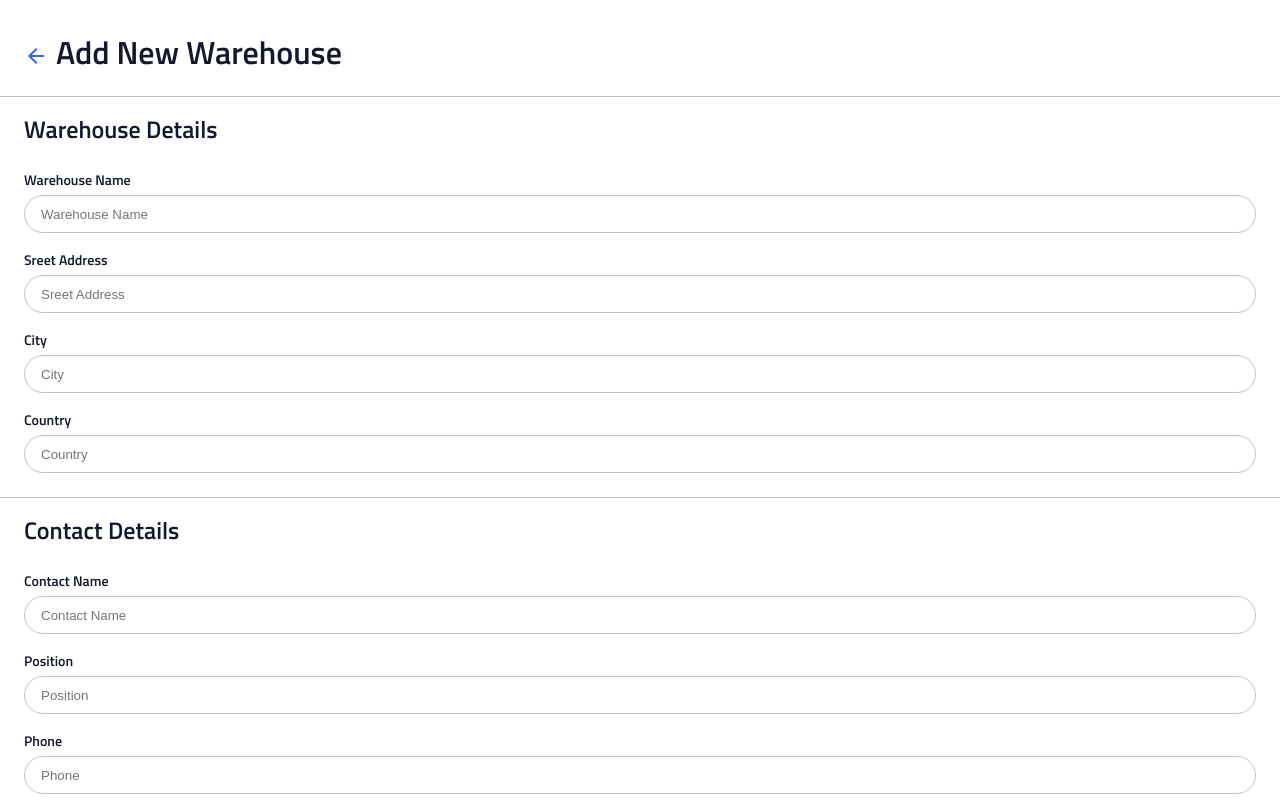
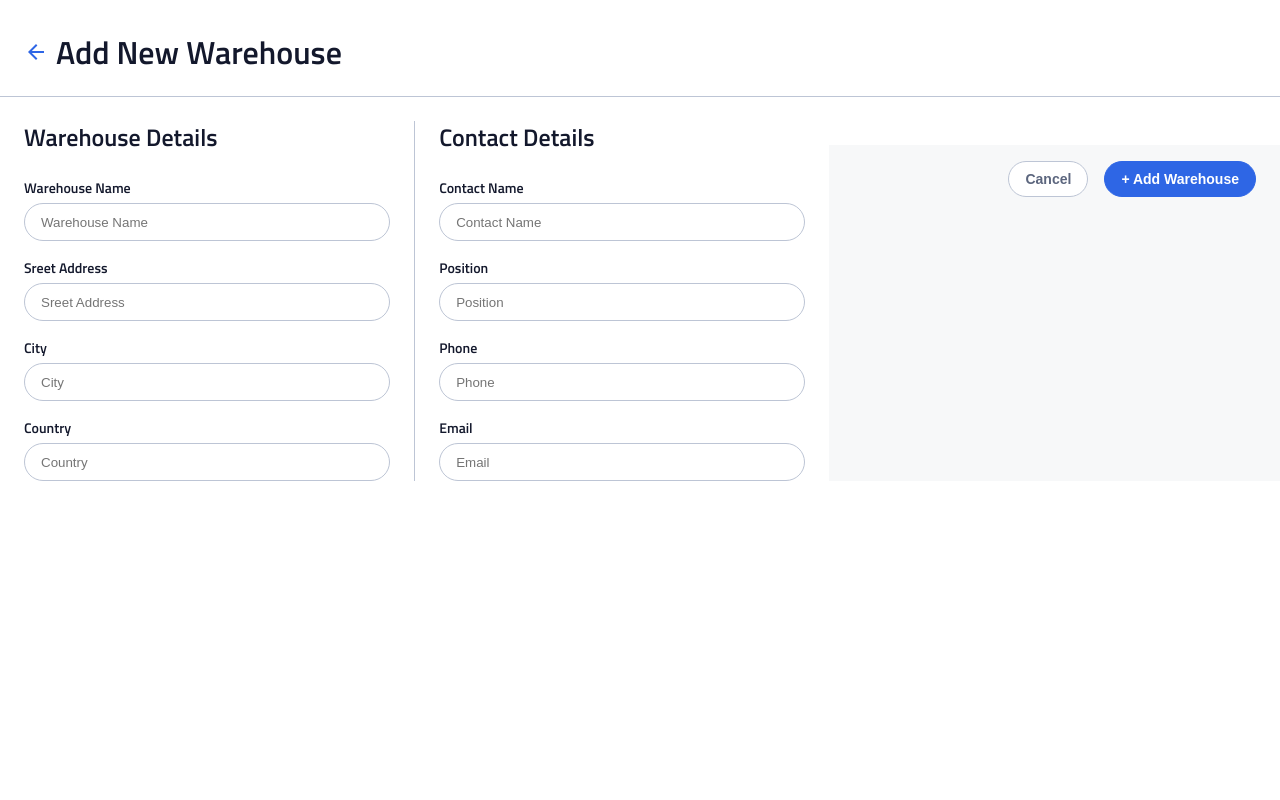
Before and after one commit to shanni6/instock-whistler, a React (Vite) app: page /warehouses in a window 1280 px wide. Shown: the top 800 px of the page. Built offline with nearby package versions, Linux system fonts and the light colour scheme.

Commit message:
navpreet-o23w-17: complete tablet layout

```diff
--- a/src/components/AddNewWarehouse/AddNewWarehouse.jsx
+++ b/src/components/AddNewWarehouse/AddNewWarehouse.jsx
@@ -79,7 +79,7 @@ function AddNewWarehouse() {
       </h1>
 
       <form className="add-new-warehouse-form">
-        <div className="add-new-warehouse-form__section">
+        <div className="add-new-warehouse-form__section add-new-warehouse-form__section--warehouse-details">
           <h2 className="add-new-warehouse-form__header">Warehouse Details</h2>
 
           {getFormFields(warehouseDetails)}
--- a/src/components/AddNewWarehouse/AddNewWarehouse.scss
+++ b/src/components/AddNewWarehouse/AddNewWarehouse.scss
@@ -1,4 +1,5 @@
 @use "./../../styles/partials/colors" as *;
+@use "./../../styles/partials/mixins" as *;
 @use "./../../styles/partials/padding" as *;
 @use "./../../styles/partials/type-kit";
 
@@ -11,24 +12,55 @@
     display: flex;
     gap: $padding-2;
     padding: $padding-5 $padding-4 $padding-4;
+
+    @include medium {
+      align-items: center;
+      margin-bottom: $padding-4;
+    }
   }
 
   &__page-header-icon {
     margin-bottom: $padding-1;
+
+    @include medium {
+      margin-bottom: 0;
+    }
   }
 }
 
 .add-new-warehouse-form {
+  @include medium {
+    display: flex;
+
+    @include medium {
+      flex-wrap: wrap;
+    }
+  }
+
   &__section {
     display: flex;
     flex-direction: column;
     gap: $padding-3;
     padding: 0 $padding-4;
 
+    &--warehouse-details {
+      @include medium {
+        flex-grow: 1;
+      }
+    }
+
     &--contact-details {
       border-top: $secondary-cloud 1px solid;
       margin-top: $padding-4;
       padding-bottom: $padding-4;
+
+      @include medium {
+        border-left: $secondary-cloud 1px solid;
+        border-top: 0;
+        flex-grow: 1;
+        margin-top: 0;
+        padding-bottom: 0;
+      }
     }
 
     &--buttons {
@@ -36,6 +68,12 @@
       flex-direction: row;
       padding-bottom: $padding-3;
       padding-top: $padding-3;
+
+      @include medium {
+        justify-content: end;
+        flex-grow: 1;
+        margin-top: $padding-4;
+      }
     }
   }
 
@@ -43,6 +81,10 @@
     @extend .subheader;
 
     padding: $padding-3 0 $padding-2;
+
+    @include medium {
+      padding-top: 0;
+    }
   }
 
   &__field {
@@ -78,6 +120,11 @@
     padding: 0 $padding-3;
     width: 100%;
 
+    @include medium {
+      flex-grow: 0;
+      width: auto;
+    }
+
     &--secondary {
       background-color: $primary-white;
       border-color: $secondary-cloud;
```
